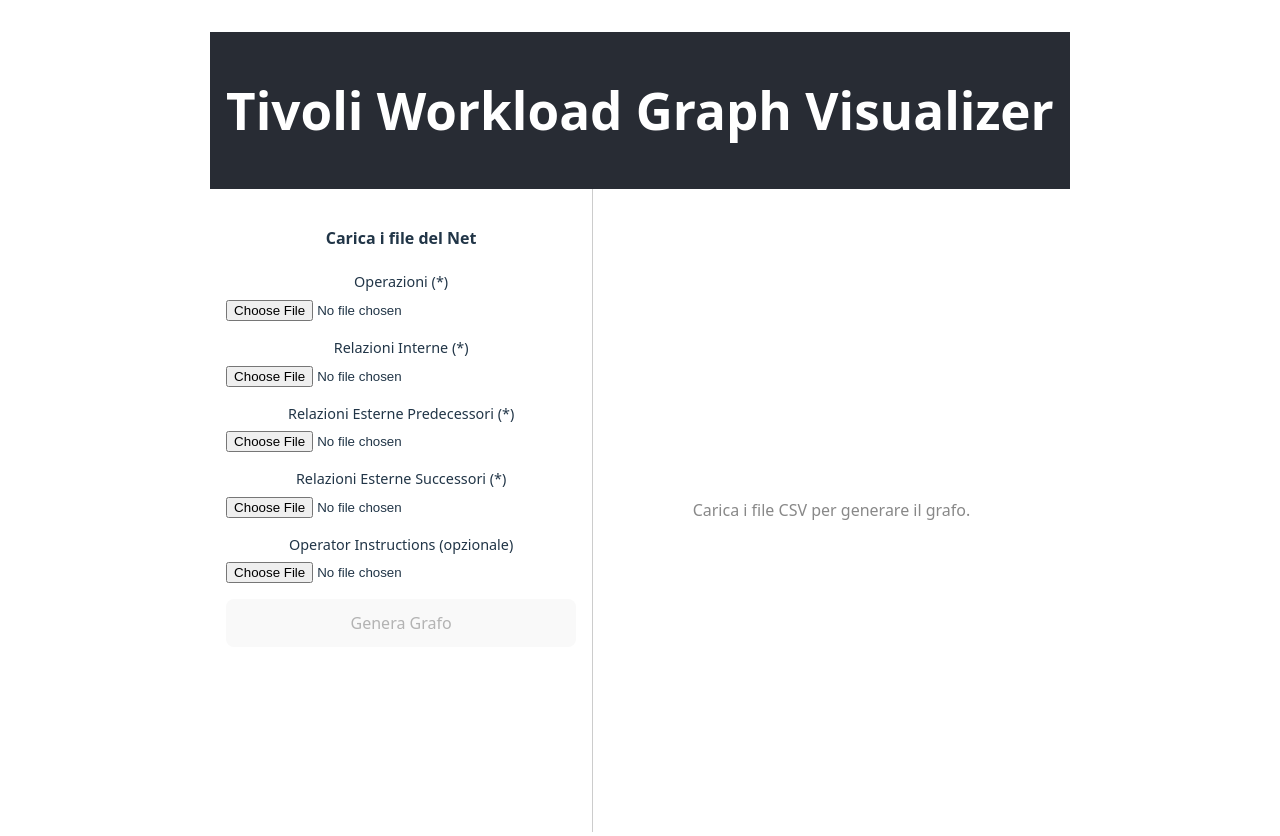
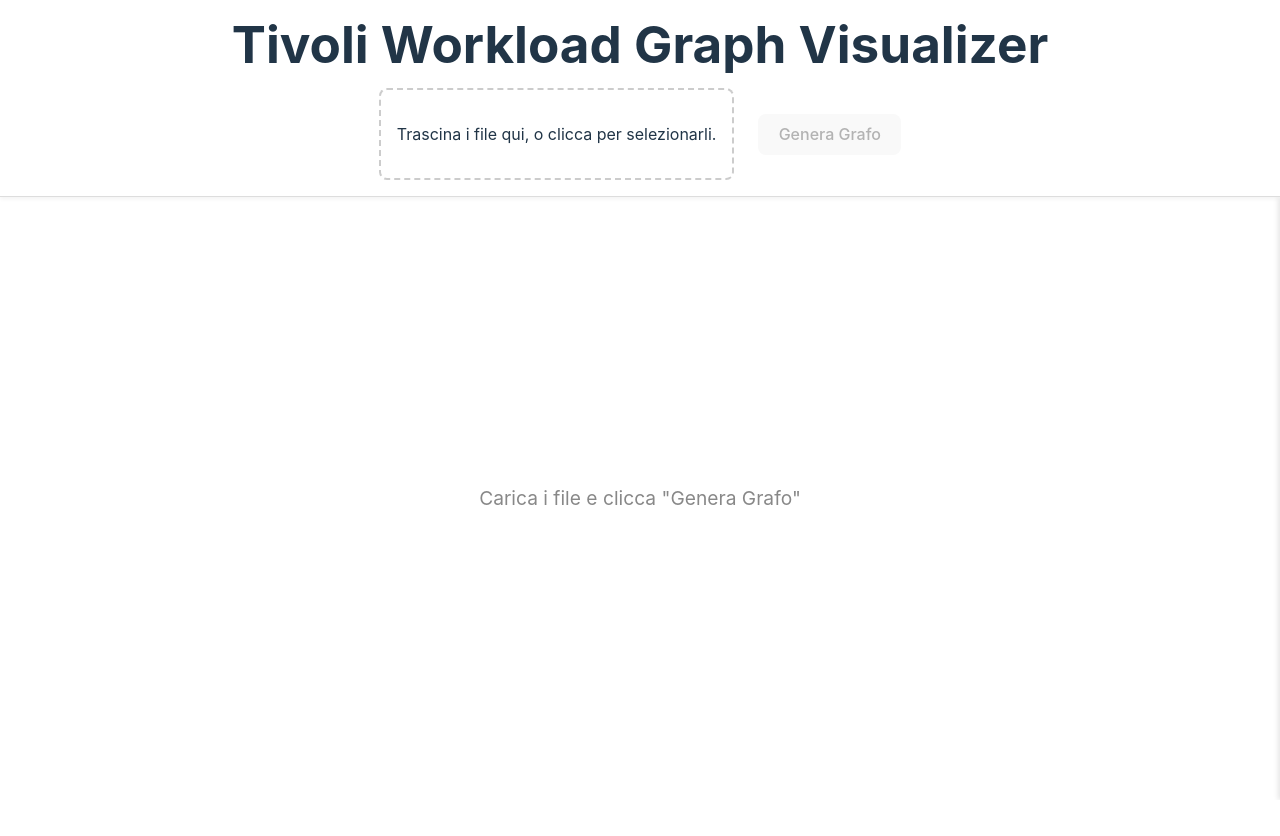
Before and after one commit to poliez/tivoli-graph-visualizer, a React (Vite) app: page / in a window 1280 px wide. Shown: the top 836 px of the page. After the commit the page ends 800 px from the top, so only its background shows below. Built offline with nearby package versions, Linux system fonts and the light colour scheme.

Commit message:
feat: overhaul grafico e caricamento file in contemporanea

```diff
--- a/src/App.css
+++ b/src/App.css
@@ -1,78 +1,82 @@
-#root {
-    max-width: 100%;
-    margin: 0 auto;
-    padding: 2rem;
-    text-align: center;
+/* Stili Globali */
+:root {
+    --controls-height: 150px;
+    --sidebar-width: 400px;
 }
 
-.logo {
-    height: 6em;
-    padding: 1.5em;
-    will-change: filter;
-    transition: filter 300ms;
+body {
+    margin: 0;
+    width: auto;
+    font-family: -apple-system, BlinkMacSystemFont, 'Segoe UI', 'Roboto', 'Oxygen', 'Ubuntu', 'Cantarell', 'Fira Sans', 'Droid Sans', 'Helvetica Neue', sans-serif;
 }
 
-.logo:hover {
-    filter: drop-shadow(0 0 2em #646cffaa);
-}
-
-.logo.react:hover {
-    filter: drop-shadow(0 0 2em #61dafbaa);
-}
-
-@keyframes logo-spin {
-    from {
-        transform: rotate(0deg);
-    }
-    to {
-        transform: rotate(360deg);
-    }
-}
-
-@media (prefers-reduced-motion: no-preference) {
-    a:nth-of-type(2) .logo {
-        animation: logo-spin infinite 20s linear;
-    }
-}
-
-.card {
-    padding: 2em;
-}
-
-.read-the-docs {
-    color: #888;
-}
-
-/* Aggiungi in fondo a src/App.css */
+/* Layout Principale a Colonna */
 .app-container {
     display: flex;
     flex-direction: column;
     height: 100vh;
+    width: 100vw;
 }
 
-.app-header {
+.app-controls-header {
     padding: 1rem;
-    background-color: #282c34;
-    color: white;
+    background-color: #fff;
+    border-bottom: 1px solid #ddd;
+    box-shadow: 0 2px 4px rgba(0, 0, 0, 0.05);
+    z-index: 10;
+}
+
+.app-controls-header h1 {
+    margin: 0 0 1rem 0;
     text-align: center;
 }
 
+.controls-container {
+    display: flex;
+    align-items: center;
+    justify-content: center;
+    gap: 1.5rem;
+}
+
 .app-main {
-    display: flex;
     flex-grow: 1;
+    position: relative;
     overflow: hidden;
 }
 
-.controls-panel {
-    width: 350px;
+/* Zona di Upload */
+.file-drop-zone {
+    border: 2px dashed #ccc;
+    border-radius: 8px;
     padding: 1rem;
-    border-right: 1px solid #ccc;
-    overflow-y: auto;
+    text-align: center;
+    cursor: pointer;
+    transition: background-color 0.2s;
+    position: relative;
 }
 
+.file-drop-zone.drag-over {
+    background-color: #e8f0fe;
+}
+
+.file-input-hidden {
+    position: absolute;
+    top: 0;
+    left: 0;
+    width: 100%;
+    height: 100%;
+    opacity: 0;
+    cursor: pointer;
+}
+
+/* Grafo e Placeholder */
 .graph-panel {
-    flex-grow: 1;
-    position: relative;
+    width: 100%;
+    height: 100%;
+}
+
+.graph-panel svg {
+    cursor: grab;
 }
 
 .placeholder {
@@ -81,39 +85,72 @@
     align-items: center;
     height: 100%;
     color: #888;
+    font-size: 1.2rem;
 }
 
-.file-uploader-form .file-input-group {
-    margin-bottom: 1rem;
+/* Pannello Dettagli come Sidebar Overlay */
+.node-detail-sidebar {
+    position: absolute;
+    top: 0;
+    right: 0;
+    width: var(--sidebar-width);
+    height: 100%;
+    background-color: white;
+    box-shadow: -2px 0 5px rgba(0, 0, 0, 0.1);
+    transform: translateX(100%);
+    transition: transform 0.3s ease-in-out;
+    overflow-y: auto;
+    z-index: 20;
 }
 
-.file-uploader-form label {
-    display: block;
-    margin-bottom: 0.25rem;
-    font-size: 0.9rem;
+.node-detail-sidebar.open {
+    transform: translateX(0);
 }
 
-.file-uploader-form input {
-    width: 100%;
+.node-detail-panel {
+    padding: 1.5rem;
 }
 
-.file-uploader-form button {
-    width: 100%;
-    padding: 0.75rem;
-    font-size: 1rem;
+.panel-header {
+    display: flex;
+    justify-content: space-between;
+    align-items: center;
 }
 
-.error-message {
-    color: red;
+.panel-header h3 {
+    margin: 0;
+    font-size: 1.2rem;
+    word-break: break-all;
+}
+
+.close-btn {
+    background: none;
+    border: none;
+    font-size: 1.5rem;
+    cursor: pointer;
+    color: #888;
+}
+
+.panel-content dl {
+    margin: 1rem 0 0 0;
+}
+
+.panel-content dt {
+    font-weight: bold;
+    color: #555;
     margin-top: 1rem;
 }
 
-/* Stili per il grafo D3 */
-
-.graph-panel svg {
-    cursor: grab;
+.panel-content dd {
+    margin-left: 0;
+    color: #333;
+    word-wrap: break-word;
+    background-color: #f4f4f4;
+    padding: 0.5rem;
+    border-radius: 4px;
 }
 
+/* Stili per Nodi e Archi (invariati) */
 .links line {
     stroke: #999;
     stroke-opacity: 0.6;
@@ -125,7 +162,6 @@
     cursor: pointer;
 }
 
-/* Requisito 6: Distinguere nodi interni ed esterni */
 .nodes circle.internal {
     fill: steelblue;
 }
@@ -137,70 +173,10 @@
 .nodes text {
     font-family: sans-serif;
     font-size: 10px;
-    pointer-events: none; /* Evita che il testo interferisca con il click sul nodo */
+    pointer-events: none;
 }
 
-/* Stili per il pannello dei dettagli */
-.node-detail-panel {
-    margin-top: 1.5rem;
-    padding: 1rem;
-    background-color: #f9f9f9;
-    border-radius: 8px;
-    border: 1px solid #ddd;
-}
-
-.panel-header {
-    display: flex;
-    justify-content: space-between;
-    align-items: center;
-    border-bottom: 1px solid #eee;
-    padding-bottom: 0.5rem;
-    margin-bottom: 0.5rem;
-}
-
-.panel-header h3 {
-    margin: 0;
-}
-
-.close-btn {
-    background: none;
-    border: none;
-    font-size: 1.5rem;
-    cursor: pointer;
-}
-
-.panel-content dl {
-    margin: 0;
-}
-
-.panel-content dt {
-    font-weight: bold;
-    color: #555;
-    margin-top: 0.5rem;
-}
-
-.panel-content dd {
-    margin-left: 0;
-    color: #333;
-}
-
-/* Stili per la barra di ricerca */
-.search-bar {
-    margin-top: 1.5rem;
-}
-
-.search-bar label {
-    font-weight: bold;
-}
-
-.search-bar input {
-    width: 100%;
-    padding: 0.5rem;
-    margin-top: 0.5rem;
-}
-
-/* Requisito 5: Stile per il nodo evidenziato */
 .nodes circle.highlighted {
-    stroke: #ff4500; /* Un arancione acceso */
+    stroke: #ff4500;
     stroke-width: 4px;
 }
--- a/src/App.tsx
+++ b/src/App.tsx
@@ -1,4 +1,4 @@
-import {useEffect, useState} from 'react';
+import {useEffect, useMemo, useState} from 'react';
 import type {GraphData, GraphNode} from './types';
 import './App.css';
 
@@ -9,7 +9,26 @@
 import NodeDetailPanel from './components/NodeDetailPanel';
 import SearchBar from './components/SearchBar';
 
+// Definiamo una mappa per riconoscere i file
+const fileTypeKeywords: Record<string, keyof InputFiles> = {
+    'Operazioni': 'operations',
+    'Relazioni Interne': 'internalRels',
+    'Relazioni Esterne Predecessori': 'externalPreds',
+    'Relazioni Esterne Successori': 'externalSuccs',
+    'Operator Instructions': 'operatorInstructions',
+};
+
+// L'interfaccia per i file che ci aspettiamo (spostiamola qui o in types)
+interface InputFiles {
+    operations?: File;
+    internalRels?: File;
+    externalPreds?: File;
+    externalSuccs?: File;
+    operatorInstructions?: File;
+}
+
 function App() {
+    const [selectedFiles, setSelectedFiles] = useState<InputFiles>({});
     const [fullGraphData, setFullGraphData] = useState<GraphData | null>(null);
     const [filteredGraphData, setFilteredGraphData] = useState<GraphData | null>(null);
     const [selectedNode, setSelectedNode] = useState<GraphNode | null>(null);
@@ -18,6 +37,43 @@
     // Nuovo stato per gestire il feedback durante l'elaborazione
     const [isProcessing, setIsProcessing] = useState<boolean>(false);
     const [error, setError] = useState<string | null>(null);
+
+    // Classifica i file quando vengono selezionati
+    const handleFilesSelected = (files: FileList) => {
+        const classifiedFiles: InputFiles = {};
+        Array.from(files).forEach(file => {
+            for (const keyword in fileTypeKeywords) {
+                if (file.name.includes(keyword)) {
+                    const fileType = fileTypeKeywords[keyword];
+                    classifiedFiles[fileType] = file;
+                    break; // Trovato, passa al prossimo file
+                }
+            }
+        });
+        setSelectedFiles(classifiedFiles);
+    };
+
+    // Controlla se i file necessari sono stati caricati
+    const areRequiredFilesPresent = useMemo(() => {
+        return selectedFiles.operations && selectedFiles.internalRels && selectedFiles.externalPreds && selectedFiles.externalSuccs;
+    }, [selectedFiles]);
+
+    const handleGenerateGraph = async () => {
+        if (!areRequiredFilesPresent) return;
+        setIsProcessing(true);
+        setError(null);
+        try {
+            const graphData = await processFilesToGraphData(selectedFiles);
+            setFullGraphData(graphData);
+            setFilteredGraphData(graphData);
+            setSelectedFiles({}); // Resetta i file dopo la generazione
+        } catch (err: any) {
+            console.error(err);
+            setError('Errore durante l\'elaborazione dei file. Controlla la console.');
+        } finally {
+            setIsProcessing(false);
+        }
+    };
 
     const handleFilesLoad = async (files: any) => {
         setIsProcessing(true);
@@ -44,29 +100,34 @@
 
     return (
         <div className="app-container">
-            <header className="app-header">
+            <header className="app-controls-header">
                 <h1>Tivoli Workload Graph Visualizer</h1>
+                <div className="controls-container">
+                    <FileUploader onFilesSelected={handleFilesSelected}/>
+                    <button onClick={handleGenerateGraph} disabled={!areRequiredFilesPresent || isProcessing}>
+                        {isProcessing ? 'Elaborazione...' : 'Genera Grafo'}
+                    </button>
+                    {fullGraphData && <SearchBar onSearch={setSearchTerm}/>}
+                </div>
             </header>
+
+            {/* Il layout principale ora è più semplice */}
             <main className="app-main">
-                <div className="controls-panel">
-                    <FileUploader onFilesLoaded={handleFilesLoad} isProcessing={isProcessing}/>
-                    {error && <div className="error-message">{error}</div>}
-                    {/* La barra di ricerca ora è sempre visibile quando c'è un grafo */}
-                    {fullGraphData && <SearchBar onSearch={setSearchTerm}/>}
-                    {/* Passiamo la funzione per chiudere il pannello */}
-                    {selectedNode && <NodeDetailPanel node={selectedNode} onClose={() => setSelectedNode(null)}/>}
-                </div>
                 <div className="graph-panel">
                     {isProcessing ? (
                         <div className="placeholder">Elaborazione in corso...</div>
                     ) : filteredGraphData ? (
-                        // Passiamo anche `searchTerm` per l'highlighting
                         <GraphViewer data={filteredGraphData} onNodeClick={setSelectedNode} searchTerm={searchTerm}/>
                     ) : (
                         <div className="placeholder">
-                            {error ? 'Processo fallito.' : 'Carica i file CSV per generare il grafo.'}
+                            {error ? `Errore: ${error}` : 'Carica i file e clicca "Genera Grafo"'}
                         </div>
                     )}
+                </div>
+
+                {/* Il pannello dei dettagli ora è un overlay controllato dallo stato `selectedNode` */}
+                <div className={`node-detail-sidebar ${selectedNode ? 'open' : ''}`}>
+                    {selectedNode && <NodeDetailPanel node={selectedNode} onClose={() => setSelectedNode(null)}/>}
                 </div>
             </main>
         </div>
--- a/src/components/FileUploader.tsx
+++ b/src/components/FileUploader.tsx
@@ -1,72 +1,61 @@
-// src/components/FileUploader.tsx
-
-import React, {useState} from 'react';
-
-// Definiamo una struttura per contenere i file selezionati
-interface SelectedFiles {
-    operations?: File;
-    internalRels?: File;
-    externalPreds?: File;
-    externalSuccs?: File;
-    operatorInstructions?: File; // Opzionale
-}
+import React, {useCallback, useState} from 'react';
 
 type FileUploaderProps = {
-    // La funzione onFilesLoaded ora accetta l'oggetto SelectedFiles
-    onFilesLoaded: (files: SelectedFiles) => void;
-    // Aggiungiamo una prop per indicare se il processo è in corso
-    isProcessing: boolean;
+    onFilesSelected: (files: FileList) => void;
 };
 
-const FileUploader: React.FC<FileUploaderProps> = ({onFilesLoaded, isProcessing}) => {
-    const [files, setFiles] = useState<SelectedFiles>({});
+const FileUploader: React.FC<FileUploaderProps> = ({onFilesSelected}) => {
+    const [isDragOver, setIsDragOver] = useState(false);
 
     const handleFileChange = (e: React.ChangeEvent<HTMLInputElement>) => {
-        const {name, files: inputFiles} = e.target;
-        if (inputFiles && inputFiles.length > 0) {
-            setFiles((prev) => ({...prev, [name]: inputFiles[0]}));
+        if (e.target.files) {
+            onFilesSelected(e.target.files);
         }
     };
 
-    const handleSubmit = (e: React.FormEvent) => {
+    const handleDrop = useCallback((e: React.DragEvent<HTMLDivElement>) => {
         e.preventDefault();
-        if (isFormValid()) {
-            onFilesLoaded(files);
+        e.stopPropagation();
+        setIsDragOver(false);
+        if (e.dataTransfer.files) {
+            onFilesSelected(e.dataTransfer.files);
         }
+    }, [onFilesSelected]);
+
+    const handleDragOver = (e: React.DragEvent<HTMLDivElement>) => {
+        e.preventDefault();
+        e.stopPropagation();
     };
 
-    const isFormValid = () => {
-        // Il form è valido se tutti i file richiesti sono stati selezionati
-        return files.operations && files.internalRels && files.externalPreds && files.externalSuccs;
+    const handleDragEnter = (e: React.DragEvent<HTMLDivElement>) => {
+        e.preventDefault();
+        e.stopPropagation();
+        setIsDragOver(true);
+    };
+
+    const handleDragLeave = (e: React.DragEvent<HTMLDivElement>) => {
+        e.preventDefault();
+        e.stopPropagation();
+        setIsDragOver(false);
     };
 
     return (
-        <form onSubmit={handleSubmit} className="file-uploader-form">
-            <h4>Carica i file del Net</h4>
-            <div className="file-input-group">
-                <label>Operazioni (*)</label>
-                <input type="file" name="operations" accept=".csv" required onChange={handleFileChange}/>
-            </div>
-            <div className="file-input-group">
-                <label>Relazioni Interne (*)</label>
-                <input type="file" name="internalRels" accept=".csv" required onChange={handleFileChange}/>
-            </div>
-            <div className="file-input-group">
-                <label>Relazioni Esterne Predecessori (*)</label>
-                <input type="file" name="externalPreds" accept=".csv" required onChange={handleFileChange}/>
-            </div>
-            <div className="file-input-group">
-                <label>Relazioni Esterne Successori (*)</label>
-                <input type="file" name="externalSuccs" accept=".csv" required onChange={handleFileChange}/>
-            </div>
-            <div className="file-input-group">
-                <label>Operator Instructions (opzionale)</label>
-                <input type="file" name="operatorInstructions" accept=".csv" onChange={handleFileChange}/>
-            </div>
-            <button type="submit" disabled={!isFormValid() || isProcessing}>
-                {isProcessing ? 'Elaborazione...' : 'Genera Grafo'}
-            </button>
-        </form>
+        <div
+            className={`file-drop-zone ${isDragOver ? 'drag-over' : ''}`}
+            onDrop={handleDrop}
+            onDragOver={handleDragOver}
+            onDragEnter={handleDragEnter}
+            onDragLeave={handleDragLeave}
+        >
+            <p>Trascina i file qui, o clicca per selezionarli.</p>
+            <input
+                type="file"
+                multiple
+                accept=".csv"
+                onChange={handleFileChange}
+                className="file-input-hidden"
+            />
+        </div>
     );
 };
 
--- a/src/components/SearchBar.tsx
+++ b/src/components/SearchBar.tsx
@@ -22,7 +22,7 @@
 
     return (
         <div className="search-bar">
-            <label htmlFor="job-search">Cerca e Isola Job</label>
+            <label htmlFor="job-search" style={{marginRight: '10px'}}>Cerca e Isola Job</label>
             <input
                 id="job-search"
                 type="text"
```
